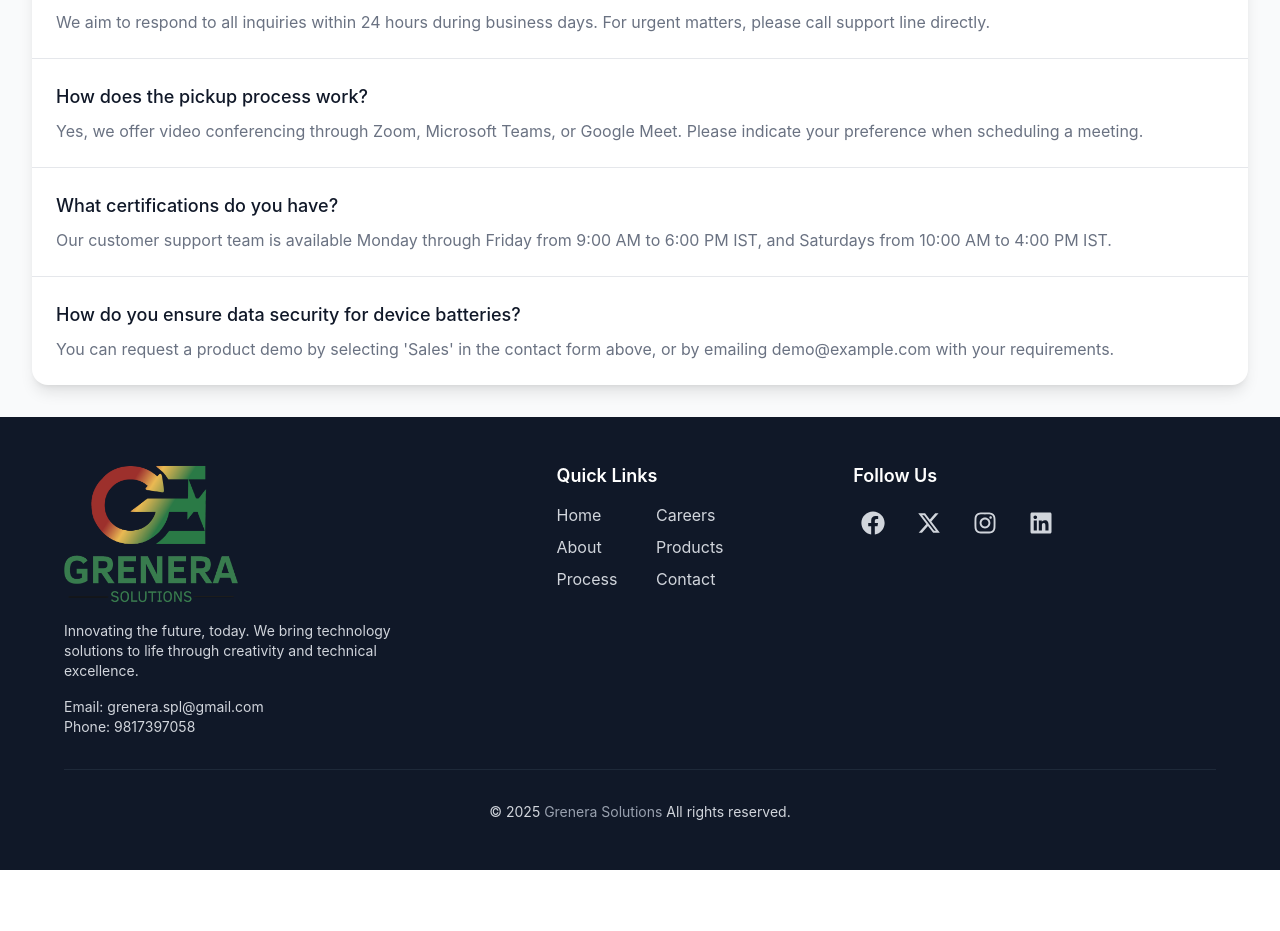
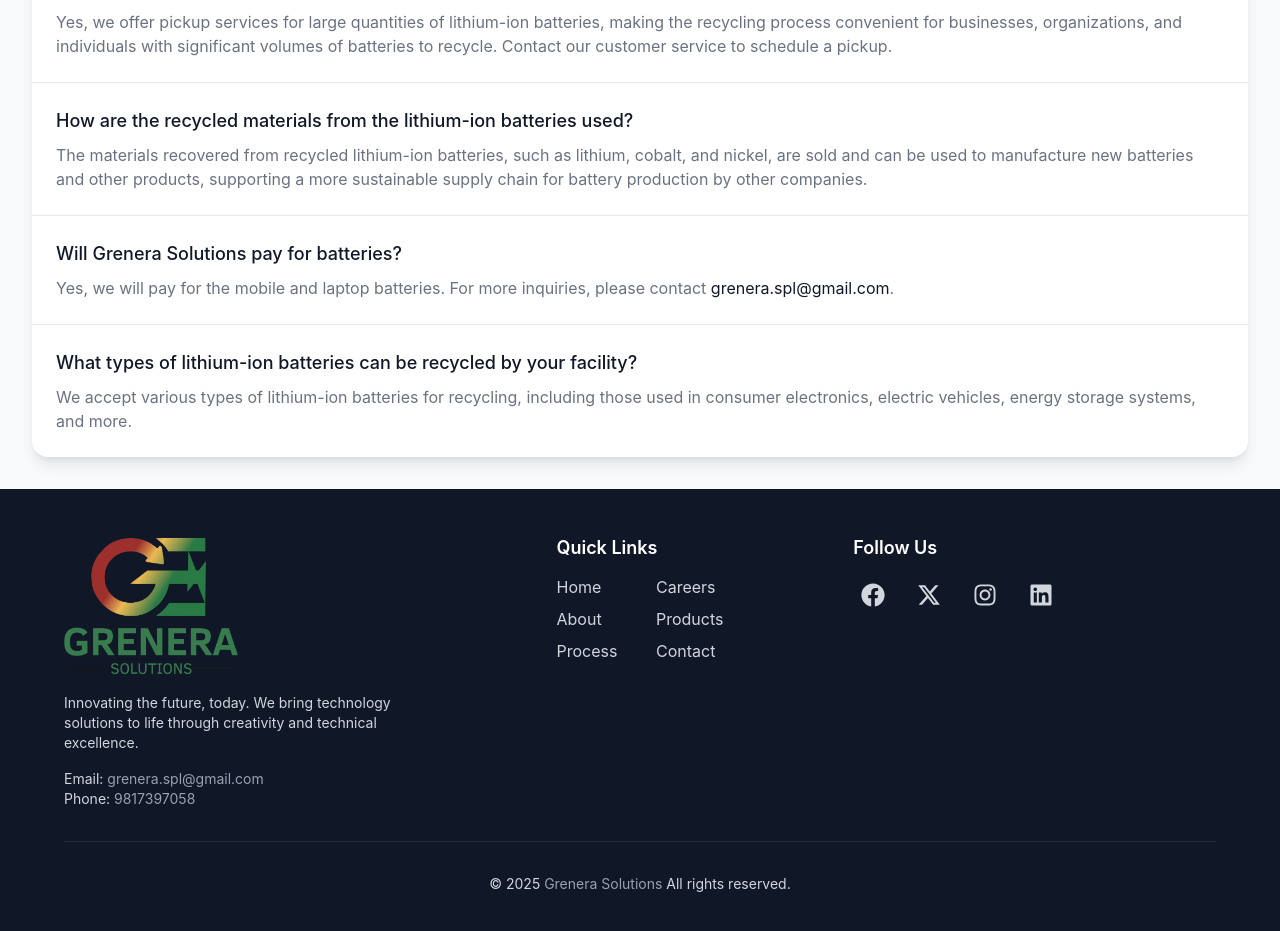
Before and after one commit to priyamkumar/Lithium-Ion, a React (Vite) app in the folder frontend/: page /contact in a window 1280 px wide. Shown: the part 1602-2533 px from the top of the page. Before the commit the page ends 2472 px from the top, so only its background shows below. Built offline with nearby package versions, Linux system fonts and the light colour scheme.

Commit message:
changed FAQ in contact page

```diff
--- a/frontend/src/Contact.jsx
+++ b/frontend/src/Contact.jsx
@@ -12,6 +12,7 @@ import {
 import { FaXTwitter } from "react-icons/fa6";
 import { server } from "./main";
 import axios from "axios";
+import { Link } from "react-router-dom";
 
 export default function ContactPage() {
   const [formData, setFormData] = useState({
@@ -106,8 +107,7 @@ export default function ContactPage() {
   const contactInfo = {
     email: "grenera.spl@gmail.com",
     phone: "+91-9817397058",
-    address:
-      "47PR+XJ3 Model Town, Yamuna Nagar, Haryana",
+    address: "47PR+XJ3 Model Town, Yamuna Nagar, Haryana",
   };
 
   return (
@@ -151,12 +151,12 @@ export default function ContactPage() {
                   </div>
                   <div className="ml-4">
                     <p className="text-sm font-medium text-gray-500">Email</p>
-                    <a
-                      href={`mailto:${contactInfo.email}`}
+                    <Link
+                      to={`mailto:${contactInfo.email}`}
                       className="text-base text-gray-900 hover:text-green-600 transition-colors"
                     >
                       {contactInfo.email}
-                    </a>
+                    </Link>
                   </div>
                 </div>
 
@@ -166,12 +166,12 @@ export default function ContactPage() {
                   </div>
                   <div className="ml-4">
                     <p className="text-sm font-medium text-gray-500">Phone</p>
-                    <a
-                      href={`tel:${contactInfo.phone}`}
+                    <Link
+                      to={`tel:${contactInfo.phone}`}
                       className="text-base text-gray-900 hover:text-green-600 transition-colors"
                     >
                       {contactInfo.phone}
-                    </a>
+                    </Link>
                   </div>
                 </div>
 
@@ -460,23 +460,40 @@ export default function ContactPage() {
 // FAQ data
 const faqs = [
   {
-    question: "What types of batteries do you accept?",
-    answer:
-      "We aim to respond to all inquiries within 24 hours during business days. For urgent matters, please call  support line directly.",
+    question:
+      "Can I schedule a pickup for a large quantity of lithium-ion batteries to be recycled?",
+    answer: (
+      <>
+        Yes, we offer pickup services for large quantities of lithium-ion batteries, making the recycling process convenient for businesses, organizations, and individuals with significant volumes of batteries to recycle. Contact our customer service to schedule a pickup.
+      </>
+    ),
   },
   {
-    question: "How does the pickup process work?",
-    answer:
-      "Yes, we offer video conferencing through Zoom, Microsoft Teams, or Google Meet. Please indicate your preference when scheduling a meeting.",
+    question:
+      "How are the recycled materials from the lithium-ion batteries used?",
+    answer: (
+      <>
+        The materials recovered from recycled lithium-ion batteries, such as lithium, cobalt, and nickel, are sold and can be used to manufacture new batteries and other products, supporting a more sustainable supply chain for battery production by other companies.
+      </>
+    ),
   },
   {
-    question: "What certifications do you have?",
-    answer:
-      "Our customer support team is available Monday through Friday from 9:00 AM to 6:00 PM IST, and Saturdays from 10:00 AM to 4:00 PM IST.",
+    question: "Will Grenera Solutions pay for batteries?",
+    answer: (
+      <>
+        Yes, we will pay for the mobile and laptop batteries. For more inquiries, please contact{" "}
+        <Link to="mailto:grenera.spl@gmail.com" className="text-base text-gray-900 hover:text-green-600 transition-colors">
+          grenera.spl@gmail.com
+        </Link>.
+      </>
+    ),
   },
   {
-    question: "How do you ensure data security for device batteries?",
-    answer:
-      "You can request a product demo by selecting 'Sales' in the contact form above, or by emailing demo@example.com with your requirements.",
+    question: "What types of lithium-ion batteries can be recycled by your facility?",
+    answer: (
+      <>
+        We accept various types of lithium-ion batteries for recycling, including those used in consumer electronics, electric vehicles, energy storage systems, and more.
+      </>
+    ),
   },
 ];
--- a/frontend/src/Footer.jsx
+++ b/frontend/src/Footer.jsx
@@ -9,17 +9,34 @@ const Footer = () => {
         <div className="grid grid-cols-1 md:grid-cols-3 gap-8">
           {/* Company Info */}
           <div className="space-y-4">
-<img
+            <img
               src="/logoNoSpaceDark.png"
               alt="Grenera Solutions Logo"
               className="h-35 w-auto object-contain"
-            />            <p className="text-sm">
+            />{" "}
+            <p className="text-sm">
               Innovating the future, today. We bring technology solutions to
               life through creativity and technical excellence.
             </p>
             <div className="text-sm">
-              <p>Email: grenera.spl@gmail.com</p>
-              <p>Phone: 9817397058</p>
+              <p>
+                Email:{" "}
+                <Link
+                  to="mailTo:grenera.spl@gmail.com"
+                  className="text-gray-400 hover:text-white"
+                >
+                  grenera.spl@gmail.com
+                </Link>
+              </p>
+              <p>
+                Phone:{" "}
+                <Link
+                  to="tel:9817397058"
+                  className="text-gray-400 hover:text-white"
+                >
+                  9817397058
+                </Link>
+              </p>
             </div>
           </div>
 
@@ -107,7 +124,13 @@ const Footer = () => {
 
         {/* Copyright */}
         <div className="border-t border-gray-800 mt-8 pt-8 text-center text-sm">
-          <p>&copy; {new Date().getFullYear()} <Link to="/" className="text-gray-400 hover:text-white">Grenera Solutions</Link> All rights reserved.</p>
+          <p>
+            &copy; {new Date().getFullYear()}{" "}
+            <Link to="/" className="text-gray-400 hover:text-white">
+              Grenera Solutions
+            </Link>{" "}
+            All rights reserved.
+          </p>
         </div>
       </div>
     </footer>
```
